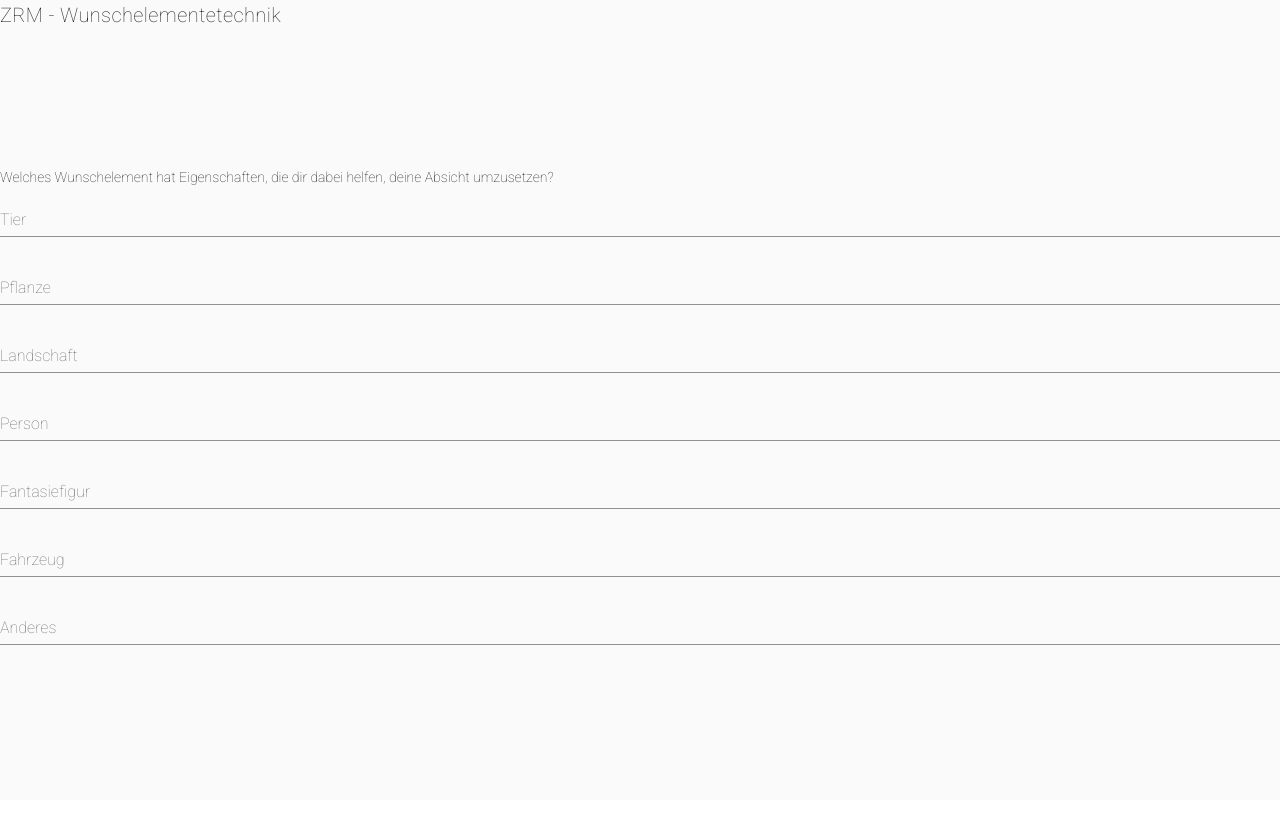
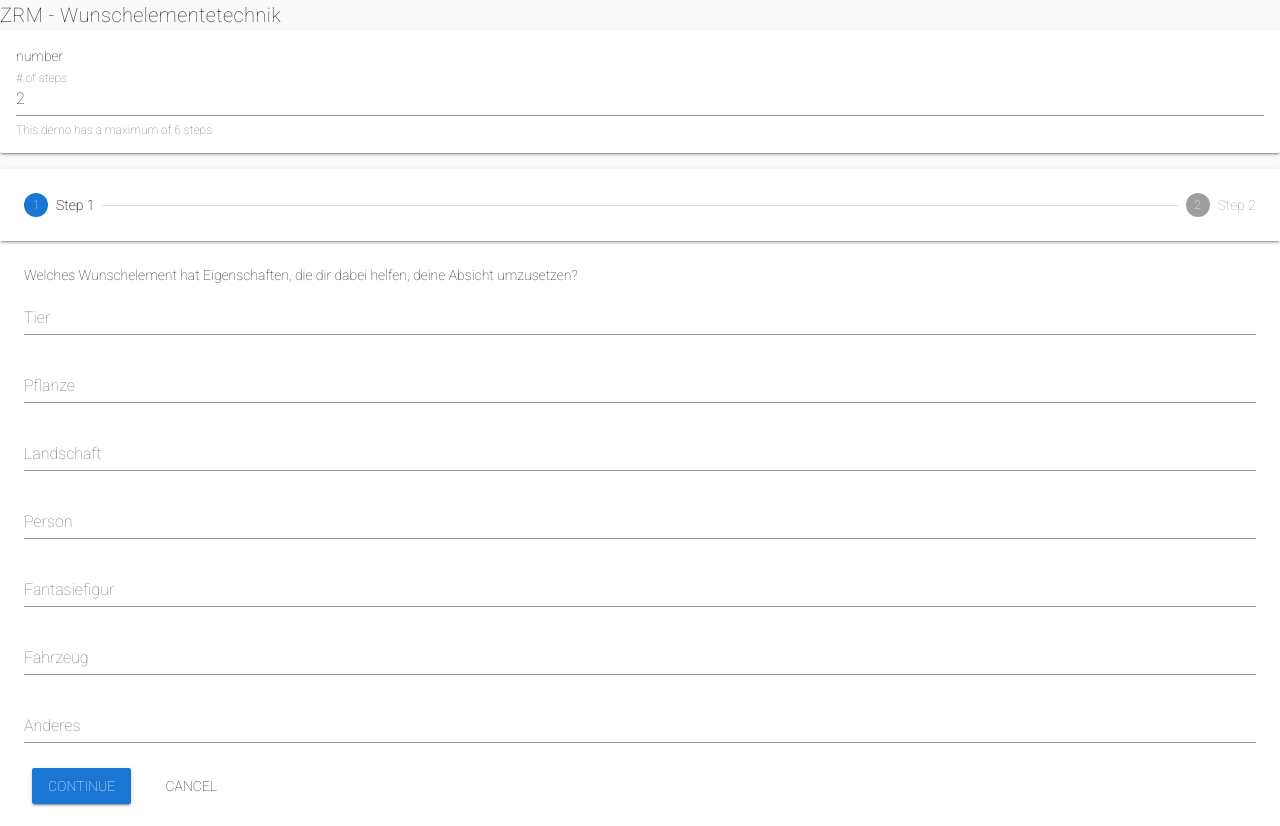
Before and after one commit to chris251190/zrm-webapp, a Vue app: page / in a window 1280 px wide. Before the commit the page ends 800 px from the top, so only its background shows below. Built offline with nearby package versions, Linux system fonts and the light colour scheme.

Commit message:
add stepper

```diff
--- a/src/components/WishElementForm.vue
+++ b/src/components/WishElementForm.vue
@@ -1,4 +1,46 @@
 <template>
+    <div>
+        <v-card class="mb-3">
+            <v-card-text>
+                <div>{{ typeof steps }}</div>
+
+                <v-text-field
+                        :value="steps"
+                        hint="This demo has a maximum of 6 steps"
+                        label="# of steps"
+                        max="6"
+                        min="1"
+                        persistent-hint
+                        type="number"
+                        @input="onInput"
+                ></v-text-field>
+            </v-card-text>
+        </v-card>
+        <v-stepper v-model="e1">
+            <v-stepper-header>
+                <template v-for="n in steps">
+                    <v-stepper-step
+                            :complete="e1 > n"
+                            :key="`${n}-step`"
+                            :step="n"
+                            editable
+                    >
+                        Step {{ n }}
+                    </v-stepper-step>
+
+                    <v-divider
+                            v-if="n !== steps"
+                            :key="n"
+                    ></v-divider>
+                </template>
+            </v-stepper-header>
+
+            <v-stepper-items>
+                <v-stepper-content
+                        v-for="n in steps"
+                        :key="`${n}-content`"
+                        :step="n"
+                >
                     <v-form v-model="valid">
                         {{wishelementquestion}}
                         <v-text-field v-for="(wishelement, index) in wishelements"
@@ -9,14 +51,24 @@
                                       required/>
                     </v-form>
 
+                    <v-btn
+                            color="primary"
+                            @click="nextStep(n)"
+                    >
+                        Continue
+                    </v-btn>
+
+                    <v-btn flat>Cancel</v-btn>
+                </v-stepper-content>
+            </v-stepper-items>
+        </v-stepper>
+    </div>
+
 </template>
 
 <script>
     export default {
         name: 'WishElementForm',
-        props: {
-            msg: String
-        },
         data() {
             return {
                 wishelementquestion: 'Welches Wunschelement hat Eigenschaften, die dir dabei helfen, deine Absicht umzusetzen?',
@@ -28,7 +80,29 @@
                     'Fantasiefigur',
                     'Fahrzeug',
                     'Anderes'
-                ]
+                ],
+                e1: 1,
+                steps: 2
+            }
+        },
+        watch: {
+            steps(val) {
+                if (this.e1 > val) {
+                    this.e1 = val
+                }
+            }
+        },
+
+        methods: {
+            onInput(val) {
+                this.steps = parseInt(val)
+            },
+            nextStep(n) {
+                if (n === this.steps) {
+                    this.e1 = 1
+                } else {
+                    this.e1 = n + 1
+                }
             }
         }
     }
```
Lines whose indentation alone changed are shown as unchanged.
